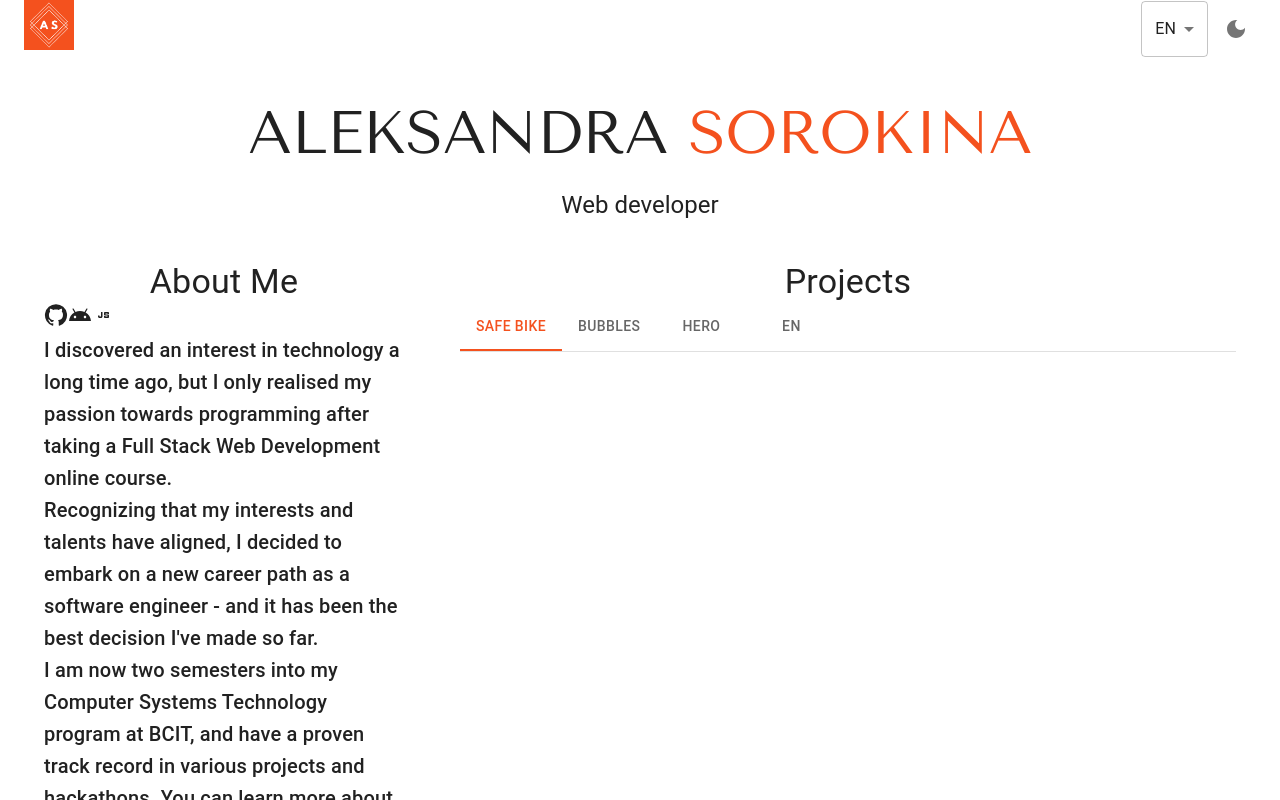
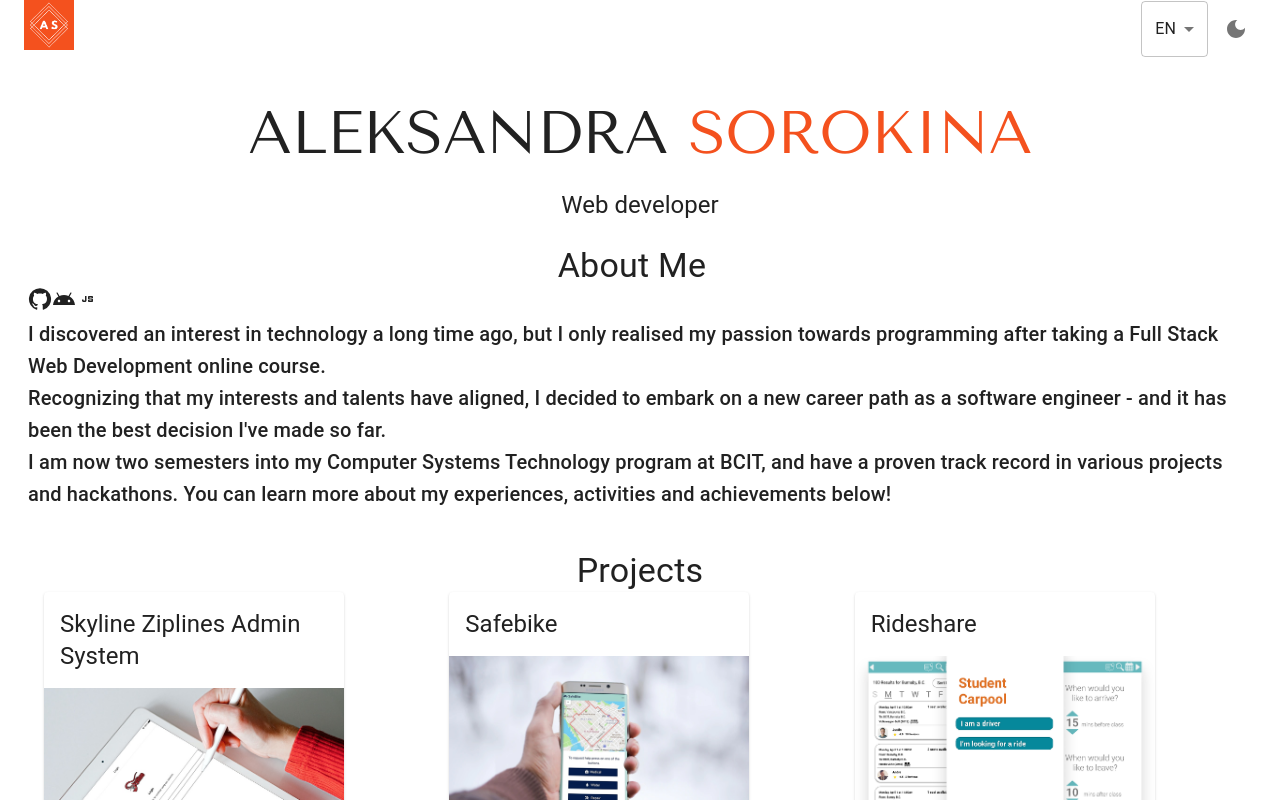
Before and after one commit to aleksandra-codes/PortfolioWebsite, a React (Create React App) app: page / in a window 1280 px wide. Shown: the top 800 px of the page. Built offline with nearby package versions, Linux system fonts and the light colour scheme.

Commit message:
Add projects, remove unnecessary button

```diff
--- a/src/SectionsPage.tsx
+++ b/src/SectionsPage.tsx
@@ -10,28 +10,19 @@ import { ModeContext } from "./App";
 
 
 export default function SectionsPage() {
-  const {darkMode, setMode } = useContext(ModeContext)
-
-
-  const toggleTheme = () => {
-    if (darkMode === false) {
-      setMode(true)
-    } else {
-      setMode(false)
-    }
-  }
   return (
     <Container maxWidth="xl"  >
       <TopBar />
       <Header />
       <Grid container spacing={2}>
-        <Grid item xs={12} md={4}>
+        {/* <Grid item xs={12} md={4}> */}
         <About />
-        </Grid>
-        <Grid item xs={12} md={8}>
+        {/* </Grid> */}
+        {/* <Grid item xs={12} md={8}>
           <Projects />
-        </Grid>
+        </Grid> */}
       </Grid>
+      <Projects />
       <Footer/>
     </Container>
   );
--- a/src/sections/Projects.tsx
+++ b/src/sections/Projects.tsx
@@ -2,8 +2,8 @@ import { Paper, Typography } from "@material-ui/core";
 import { useTranslation } from "react-i18next";
 import ScrollTopArrow from "../navigation/ScrollTopArrow";
 import safebike from "../images/projects_img/safebike_medium.jpg";
-import safebike2 from "../images/projects_img/smartmockups_jzst7d17.png";
-import hero from "../images/hero-image.jpeg";
+import rideshare from "../images/projects_img/smartmockups_jzst7d17.png";
+import skyline from "../images/projects_img/skyline_ziplines2.jpeg";
 import en from "../images/en.png";
 import "./css/Projects.css";
 import Grid from "@mui/material/Grid";
@@ -15,9 +15,10 @@ import Tab from "@mui/material/Tab";
 import Box from "@mui/material/Box";
 import React from "react";
 
-interface ProjectImage {
+interface ProjectCard {
   src: string;
   description: string;
+  name: string
 }
 interface TabPanelProps {
   children?: React.ReactNode;
@@ -54,11 +55,10 @@ function a11yProps(index: number) {
 
 const Projects = () => {
   const { t } = useTranslation();
-  const imgArr: ProjectImage[] = [
-    { src: safebike, description: "safe bike" },
-    { src: safebike2, description: "bubbles" },
-    { src: hero, description: "hero" },
-    { src: en, description: "en" },
+  const imgArr: ProjectCard[] = [
+    { src: skyline, description: "hero", name:"Skyline Ziplines Admin System"},
+    { src: safebike, description: `${t("safebike_description")}`, name:"Safebike" },
+    { src: rideshare, description: `${t("rideshare_description")}`, name:"Rideshare" },
   ];
   const [value, setValue] = React.useState(0);
 
@@ -71,34 +71,13 @@ const Projects = () => {
       <Typography variant="h4" className="title">
         {t("projects")}
       </Typography>
-      <Box sx={{ width: "100%" }}>
-        <Box sx={{ borderBottom: 1, borderColor: "divider" }}>
-          <Tabs
-            value={value}
-            onChange={handleChange}
-            aria-label="basic tabs example"
-          >
-            {imgArr.map((img: ProjectImage) => (
-              <Tab label={img.description} {...a11yProps(0)} />
-            ))}
-          </Tabs>
-        </Box>
-        <TabPanel value={value} index={0}>
-        </TabPanel>
-        <TabPanel value={value} index={1}>
-          Item Two
-        </TabPanel>
-        <TabPanel value={value} index={2}>
-          Item Three
-        </TabPanel>
-      </Box>
-      {/* <Grid container rowSpacing={1} columnSpacing={{ xs: 1, sm: 2, md: 3 }}>
-        {imgArr.map((img: ProjectImage) => (
+      <Grid container rowSpacing={1} columnSpacing={{ xs: 1, sm: 2, md: 3 }}>
+        {imgArr.map((img: ProjectCard) => (
           <Grid item xs={12} sm={6} md={4}>
           <Card sx={{ maxWidth: 300 }}>
             <CardHeader
-              title={img.description}
-              subheader="September 14, 2016"
+              title={img.name}
+              // subheader="September 14, 2016"
             />
             <CardMedia
               component="img"
@@ -108,15 +87,13 @@ const Projects = () => {
             />
             <CardContent>
               <Typography variant="body2">
-                This impressive paella is a perfect party dish and a fun meal to
-                cook together with your guests. Add 1 cup of frozen peas along
-                with the mussels, if you like.
+                {img.description}
               </Typography>
             </CardContent>
           </Card>
           </Grid>
         ))}
-      </Grid> */}
+      </Grid>
     </div>
   );
 };
--- a/src/translations/en.json
+++ b/src/translations/en.json
@@ -34,7 +34,11 @@
     "figma": "Figma",
     "bootstrap": "Bootstrap",
     "materialui": "Material UI",
-    "css": "CSS"
+    "css": "CSS",
+
+    "safebike_description": "Created an original design for a SafeBike app. This app is created for a NPO BikeHike Adventures to connect volunteers and participants of the bike races and marathons during events. Participants can share location in order to receive help from the voluteers.",
+    "rideshare_description": "Awarded 'Best Technology Solution' by the organizers of the Hack YVR hackathon. Collaborated with a team of four students to create and design a UX and UI experience of a ride sharing app for students"
+
 
 
 
```
Also changed, not shown: src/images/projects_img/skyline_ziplines2.jpeg (renamed from src/images/projects_img/smartmockups_kyalm784.jpeg).
